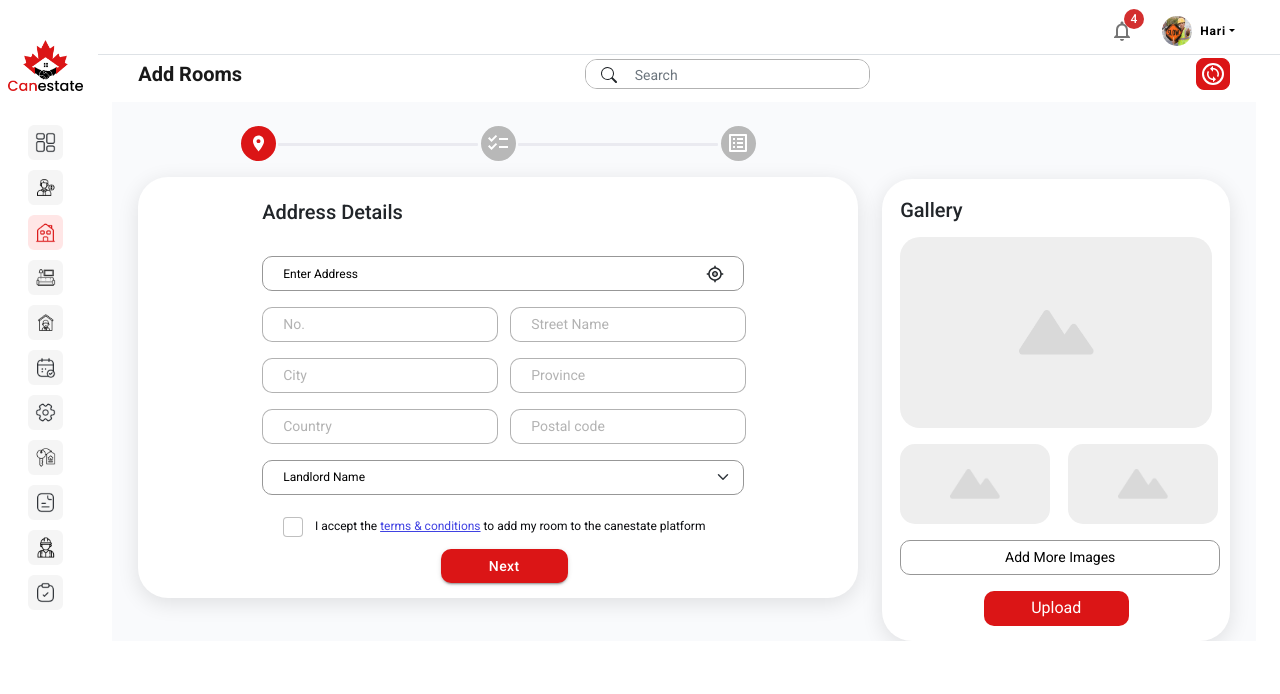
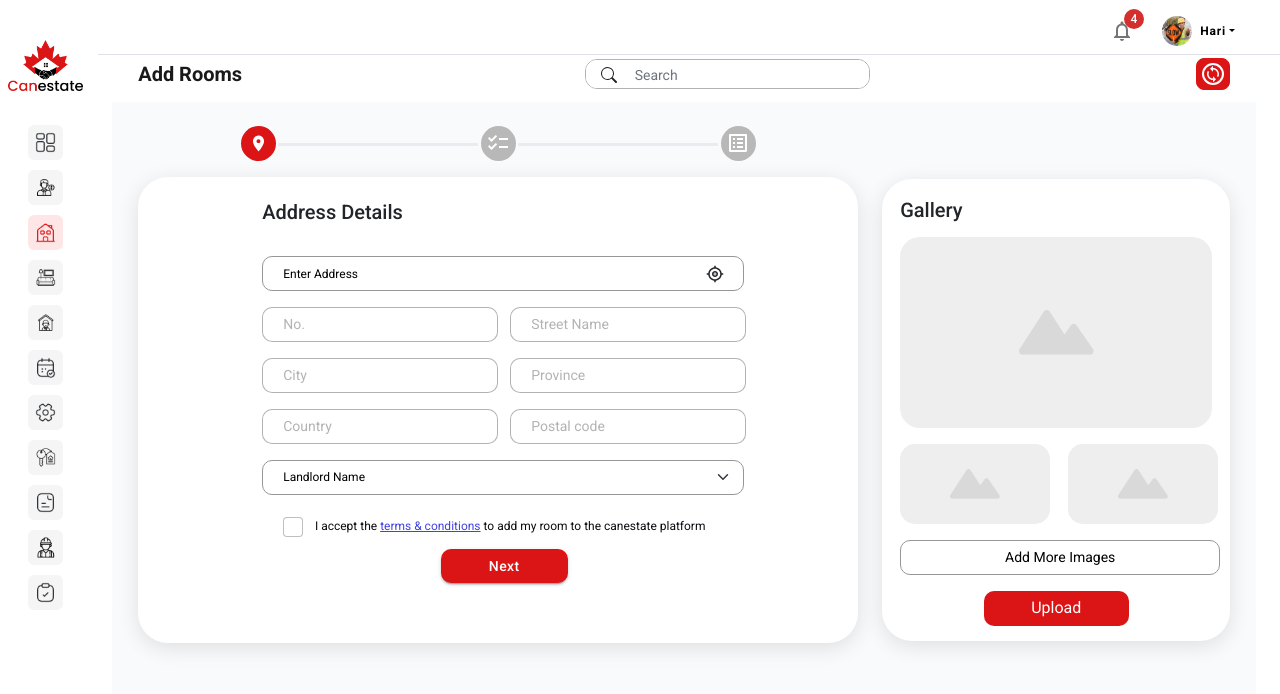
Before and after one commit to Abhay-Bhongade/canestatemainproject, a React (Vite) app: page /addroom in a window 1280 px wide. Shown: the top 694 px of the page. Built offline with nearby package versions, Linux system fonts and the light colour scheme.

Commit message:
commit message

```diff
--- a/src/components/StepperFromRooms.jsx
+++ b/src/components/StepperFromRooms.jsx
@@ -356,7 +356,10 @@ const StepperFromRooms = () => {
           Thank You
         </Typography>
       ) : (
-        <div className="address-details-container">
+        <div
+          className="address-details-container"
+          style={{ paddingBottom: "3.7rem" }}
+        >
           <form>{getStepContent(activeStep)}</form>
           <div className="address-bottom-btn ">
             {activeStep !== 0 && ( // Check if the activeStep is not the first step
--- a/src/index.css
+++ b/src/index.css
@@ -563,7 +563,7 @@ h4 {
 .address-details-container {
   /* width: 1029px;
 height: 743px; */
-  padding: 15px 100px !important;
+  padding: 15px 100px;
   flex-shrink: 0;
   border-radius: 30px;
   background: #fff;
@@ -867,6 +867,7 @@ height: 743px; */
 /* galary-area-start */
 .rooms-main-cantainer {
   background-color: #f9fafc !important;
+  padding-bottom: 7rem !important;
 }
 .galary-area-top {
   margin: 77px 0 0 0 !important;
```
